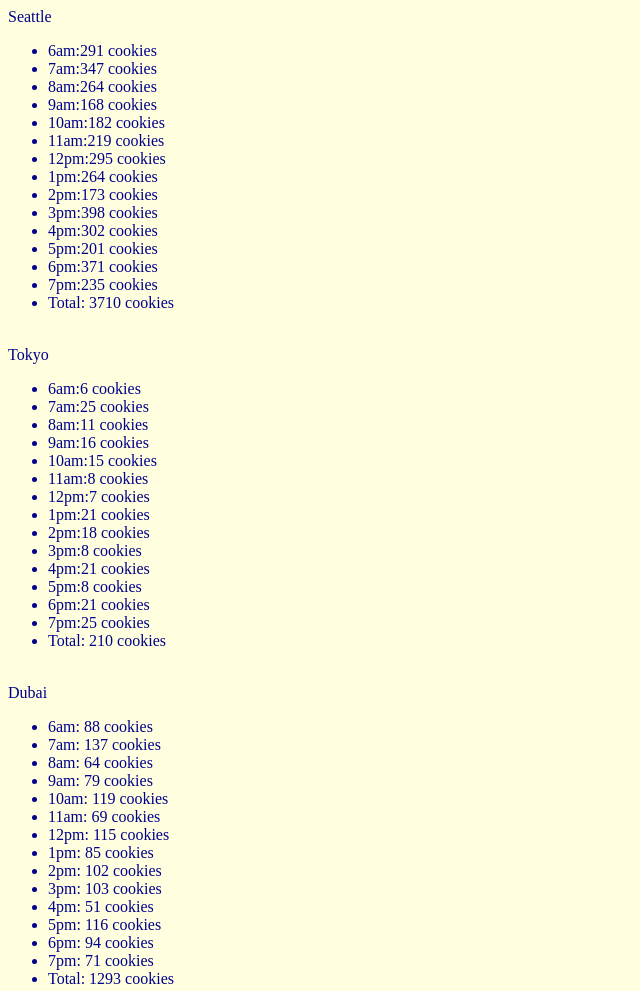
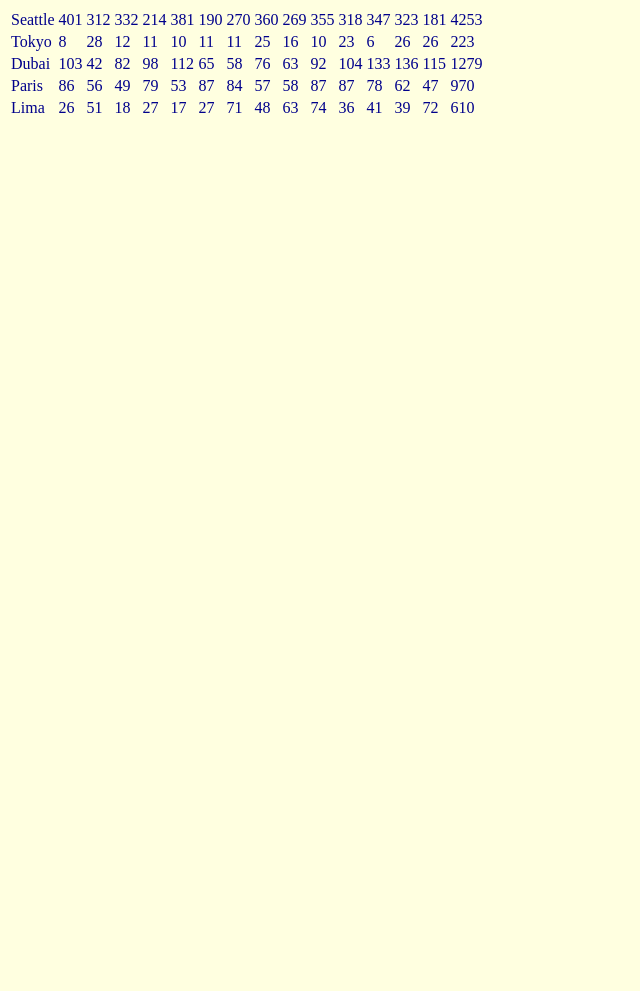
Before and after one commit to cindyweiss/salmoncookies, a plain HTML site: page sales.html in a window 1280 px wide. Shown: the top 991 px of the page, without its empty margins (0-640 px from the left). After the commit the page ends 800 px from the top, so only its background shows below. Drawn offline with Linux system fonts and the light colour scheme.

Commit message:
adding to my table

```diff
--- a/app.js
+++ b/app.js
@@ -28,12 +28,55 @@ function Store(name, min, max, avg) {
 
   this.totalDailySales = function () {
     var allsweets = 0;
-    for (var i = 0; i < this.cookiesperhour.length; i++) {
+    for (var i = 0; i < this.cookiesSoldHourly.length; i++) {
       allsweets = allsweets + this.cookiesSoldHourly[i];
     }
     return allsweets;
   };
+  this.render = function (domReference) {
+    var tableContents = document.getElementById('salmoncookies');
+    var tr = document.createElement('tr');
+    var td = document.createElement('td');
+    td.textContent = this.name;
+    tr.append(td);
+
+    for (var i = 0; i < time.length; i++) {
+      td = document.createElement('td');
+      td.textContent = this.cookiesSoldHourly[i];
+      tr.append(td);
+    }
+
+
+    td = document.createElement('td');
+    td.textContent = this.totalDailySales();
+    tr.append(td);
+    tableContents.append(tr);
+  };
 }
+
+var seattle = new Store('Seattle', 23, 65, 6.3);
+var tokyo = new Store('Tokyo', 3, 24, 1.2);
+var dubai = new Store('Dubai', 11, 38, 3.7);
+var paris = new Store('Paris', 20, 38, 2.3);
+var lima = new Store('Lima', 2, 16, 4.6);
+
+// console.log(seattle)
+// console.log(seattle.randomCustomer());
+// console.log(seattle.cookiePerHour());
+// console.log(seattle.eachHourTotals());
+// console.log(seattle.cookiesSoldHourly);
+
+
+seattle.eachHourTotals();
+seattle.render();
+tokyo.eachHourTotals();
+tokyo.render();
+dubai.eachHourTotals();
+dubai.render();
+paris.eachHourTotals();
+paris.render();
+lima.eachHourTotals();
+lima.render();
 
 
 
@@ -44,13 +87,6 @@ function Store(name, min, max, avg) {
 
 
 
-var seattle = new Store('Seattle', 23, 65, 6.3);
-var tokyo = new Store('Tokyo', 3, 24, 1.2);
-var dubai = new Store('Dubai', 11, 38, 3.7);
-var paris = new Store('Paris', 20, 38, 2.3);
-var lima = new Store('Lima', 2, 16, 4.6);
-
-var stores = [seattle, tokyo, dubai, paris, lima]
 
 
 
@@ -60,183 +96,60 @@ var stores = [seattle, tokyo, dubai, paris, lima]
 
 
 
-var seattle = {
-  name: 'seattle',
-  min: 23,
-  max: 65,
-  avg: 6.3,
-  cookiesperhour: [],
-  randomCustomer: function () {
-    return Math.random() * (this.max - this.min) + this.min;
-  },
-  cookiePerHour: function () {
-    return Math.round(this.randomCustomer() * this.avg);
-  },
-  totalDailySales: function () {
-    var allsweets = 0;
-    for (var i = 0; i < this.cookiesperhour.length; i++) {
-      allsweets = allsweets + this.cookiesperhour[i];
-    }
-    return allsweets;
-  }
-
-};
 
 
-var tokyo = {
-  name: 'tokyo',
-  min: 3,
-  max: 24,
-  avg: 1.2,
-  cookiesperhour: [],
-  randomCustomer: function () {
-    return Math.random() * (this.max - this.min) + this.min;
-  },
-  cookiePerHour: function () {
-    return Math.round(this.randomCustomer() * this.avg);
-  },
-  totalDailySales: function () {
-    var allsweets = 0;
-    for (var i = 0; i < this.cookiesperhour.length; i++) {
-      allsweets = allsweets + this.cookiesperhour[i];
-    }
-    return allsweets;
-
-  }
-};
+// var limalist = document.getElementById('lima');
+// for (var i = 0; i < time.length; i++) {
+//   var li = document.createElement('li');
+//   li.textContent = `${time[i]}: ${lima.cookiesperhour[i]}     cookies`;
+//   limalist.append(li);
+// }
+// var totalLi = document.createElement('li');
+// totalLi.textContent = `Total: ${lima.totalDailySales()}
+// cookies`;
+// limalist.append(totalLi);
 
 
-var dubai = {
-  name: 'dubai',
-  min: 11,
-  max: 38,
-  avg: 3.7,
-  cookiesperhour: [],
-  randomCustomer: function () {
-    return Math.random() * (this.max - this.min) + this.min;
-  },
-
-  cookiePerHour: function () {
-    return Math.round(this.randomCustomer() * this.avg);
-  },
-  totalDailySales: function () {
-    var allsweets = 0;
-    for (var i = 0; i < this.cookiesperhour.length; i++) {
-      allsweets = allsweets + this.cookiesperhour[i];
-    }
-
-    return allsweets;
-
-  }
-};
-
-
-var paris = {
-  name: 'paris',
-  min: 20,
-  max: 38,
-  avg: 2.3,
-  cookiesperhour: [],
-  randomCustomer: function () {
-    return Math.random() * (this.max - this.min) + this.min;
-  },
-
-  cookiePerHour: function () {
-    return Math.round(this.randomCustomer() * this.avg);
-  },
-  totalDailySales: function () {
-    var allsweets = 0;
-    for (var i = 0; i < this.cookiesperhour.length; i++) {
-      allsweets = allsweets + this.cookiesperhour[i];
-    }
-    return allsweets;
-  }
-};
-
-
-var lima = {
-  name: 'lima',
-  min: 2,
-  max: 16,
-  avg: 4.6,
-  cookiesperhour: [],
-
-  randomCustomer: function () {
-    return Math.random() * (this.max - this.min) + this.min;
-  },
-
-  cookiePerHour: function () {
-    return Math.round(this.randomCustomer() * this.avg);
-  },
-  totalDailySales: function () {
-    var allsweets = 0;
-    for (var i = 0; i < this.cookiesperhour.length; i++) {
-      allsweets = allsweets + this.cookiesperhour[i];
-    }
-    return allsweets;
-  }
-};
-
-for (var i = 0; i < time.length; i++) {
-  lima.cookiesperhour.push(lima.cookiePerHour());
-  seattle.cookiesperhour.push(seattle.cookiePerHour());
-  tokyo.cookiesperhour.push(tokyo.cookiePerHour());
-  dubai.cookiesperhour.push(dubai.cookiePerHour());
-  paris.cookiesperhour.push(paris.cookiePerHour());
-}
-
-var limalist = document.getElementById('lima');
-for (var i = 0; i < time.length; i++) {
-  var li = document.createElement('li');
-  li.textContent = `${time[i]}: ${lima.cookiesperhour[i]}     cookies`;
-  limalist.append(li);
-}
-var totalLi = document.createElement('li');
-totalLi.textContent = `Total: ${lima.totalDailySales()}
-cookies`;
-limalist.append(totalLi);
-
-
-var seattlelist = document.getElementById('seattle');
-for (var i = 0; i < time.length; i++) {
-  var li = document.createElement('li');
-  li.textContent = `${time[i]}:${seattle.cookiesperhour[i]} cookies`;
-  seattlelist.append(li);
-}
-var totalLi = document.createElement('li');
-totalLi.textContent = `Total: ${seattle.totalDailySales()} cookies`;
-seattlelist.append(totalLi);
+// var seattlelist = document.getElementById('seattle');
+// for (var i = 0; i < time.length; i++) {
+//   var li = document.createElement('li');
+//   li.textContent = `${time[i]}:${seattle.cookiesperhour[i]} cookies`;
+//   seattlelist.append(li);
+// }
+// var totalLi = document.createElement('li');
+// totalLi.textContent = `Total: ${seattle.totalDailySales()} cookies`;
+// seattlelist.append(totalLi);
 
 
 
-var tokyolist = document.getElementById('tokyo');
-for (var i = 0; i < time.length; i++) {
-  var li = document.createElement('li');
-  li.textContent = `${time[i]}:${tokyo.cookiesperhour[i]}  cookies`;
-  tokyolist.append(li);
-}
-var totalLi = document.createElement('li');
-totalLi.textContent = `Total: ${tokyo.totalDailySales()} cookies`;
-tokyolist.append(totalLi);
+// var tokyolist = document.getElementById('tokyo');
+// for (var i = 0; i < time.length; i++) {
+//   var li = document.createElement('li');
+//   li.textContent = `${time[i]}:${tokyo.cookiesperhour[i]}  cookies`;
+//   tokyolist.append(li);
+// }
+// var totalLi = document.createElement('li');
+// totalLi.textContent = `Total: ${tokyo.totalDailySales()} cookies`;
+// tokyolist.append(totalLi);
 
 
-var dubailist = document.getElementById('dubai');
-for (var i = 0; i < time.length; i++) {
-  var li = document.createElement('li');
-  li.textContent = `${time[i]}: ${dubai.cookiesperhour[i]} cookies`;
-  dubailist.append(li);
-}
-var totalLi = document.createElement('li');
-totalLi.textContent = `Total: ${dubai.totalDailySales()} cookies`;
-dubailist.append(totalLi);
-console.log(dubai.totalDailySales());
+// var dubailist = document.getElementById('dubai');
+// for (var i = 0; i < time.length; i++) {
+//   var li = document.createElement('li');
+//   li.textContent = `${time[i]}: ${dubai.cookiesperhour[i]} cookies`;
+//   dubailist.append(li);
+// }
+// var totalLi = document.createElement('li');
+// totalLi.textContent = `Total: ${dubai.totalDailySales()} cookies`;
+// dubailist.append(totalLi);
+// console.log(dubai.totalDailySales());
 
-var parislist = document.getElementById('paris');
-for (var i = 0; i < time.length; i++) {
-  var li = document.createElement('li');
-  li.textContent = `${time[i]}: ${paris.cookiesperhour[i]} cookies`;
-  parislist.append(li);
-}
-var totalLi = document.createElement('li');
-totalLi.textContent = `Total: ${paris.totalDailySales()} cookies`;
-parislist.append(totalLi);
+// var parislist = document.getElementById('paris');
+// for (var i = 0; i < time.length; i++) {
+//   var li = document.createElement('li');
+//   li.textContent = `${time[i]}: ${paris.cookiesperhour[i]} cookies`;
+//   parislist.append(li);
+// }
+// var totalLi = document.createElement('li');
+// totalLi.textContent = `Total: ${paris.totalDailySales()} cookies`;
+// parislist.append(totalLi);
--- a/sales.html
+++ b/sales.html
@@ -9,16 +9,20 @@
 </head>
 
 <body>
-  Seattle <ul id="seattle"></ul> <br>
+  <!-- Seattle <ul id="seattle"></ul> <br>
   Tokyo <ul id="tokyo"></ul> <br>
   Dubai <ul id="dubai"></ul> <br>
   Paris <ul id="paris"></ul> <br>
-  Lima <ul id="lima"></ul> <br>
+  Lima <ul id="lima"></ul> <br> -->
+
+  <table id="salmoncookies">
 
 
 
+  </table>
 
-  <img src="https://codefellows.github.io/code-201-guide/curriculum/class-06/lab/assets/salmon.png">
+
+
 
 
 
```
Also changed, not shown: index.html (+2 -0 lines).
